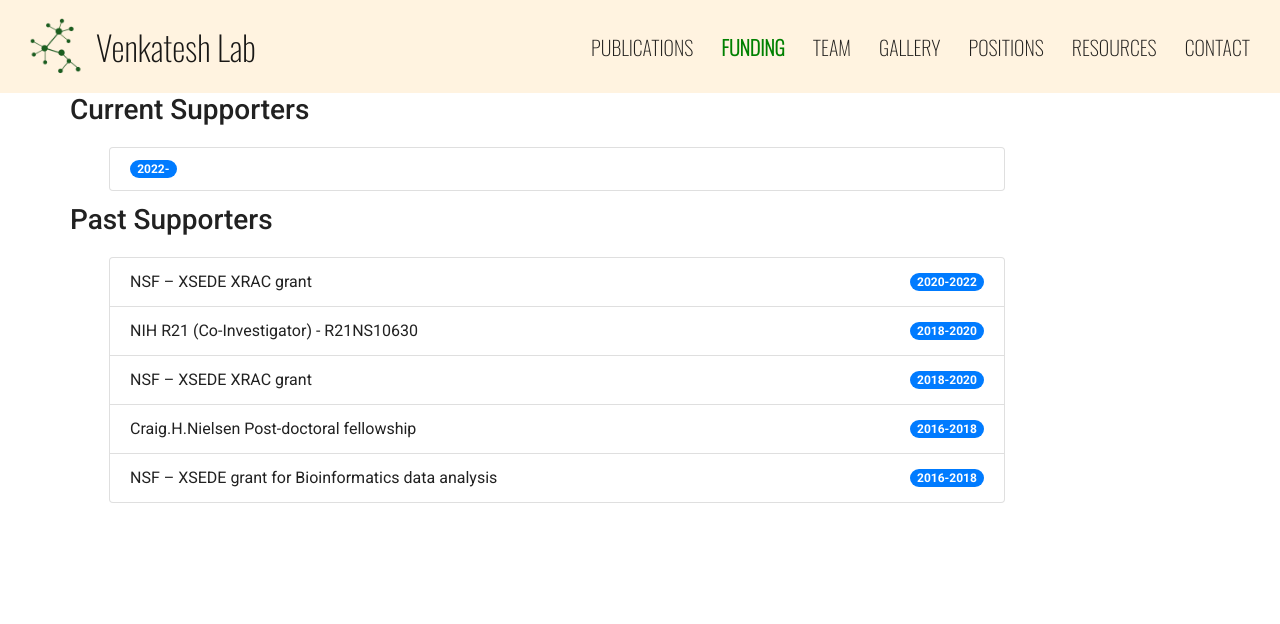
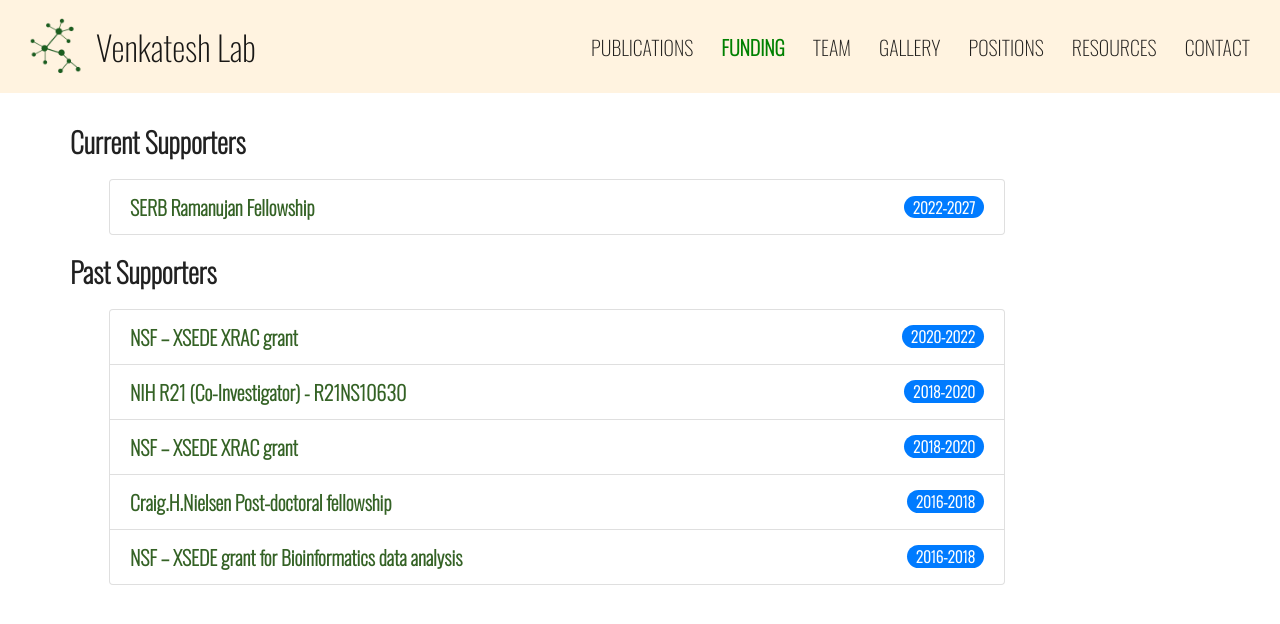
Before and after one commit to rdbcasillas/ishvenkatesh-lab, a Vue app: page /funding in a window 1280 px wide. Shown: the top 624 px of the page. Built offline with nearby package versions, Linux system fonts and the light colour scheme; what vue-particles would draw is missing.

Commit message:
better separation between team members, added twitter id in contacts and updated positions page

```diff
--- a/src/views/Contact.vue
+++ b/src/views/Contact.vue
@@ -13,7 +13,12 @@
             <ul class="list-group">
               <li class="list-group-item">Email: ishwariya@ccmb.res.in</li>
               <li class="list-group-item">Phone: 040-27192825</li>
-              <li class="list-group-item">Twitter: @Ishwariya13</li>
+              <li class="list-group-item">
+                Twitter:
+                <a target="_blank" href="https://twitter.com/Ishwariya13">
+                  @Ishwariya13</a
+                >
+              </li>
             </ul>
           </b-col>
         </b-col>
--- a/src/views/Funding.vue
+++ b/src/views/Funding.vue
@@ -1,7 +1,7 @@
 <template>
   <div>
     <b-container>
-      <b-row>
+      <b-row class="mt-5">
         <h3 class="text-center">Current Supporters</h3>
       </b-row>
       <b-row>
@@ -10,12 +10,13 @@
             <li
               class="list-group-item d-flex justify-content-between align-items-center"
             >
-              <span class="badge badge-primary badge-pill">2022-</span>
+              SERB Ramanujan Fellowship
+              <span class="badge badge-primary badge-pill">2022-2027</span>
             </li>
           </ul>
         </b-col>
       </b-row>
-      <b-row>
+      <b-row class="mt-5">
         <h3 class="text-center">Past Supporters</h3>
       </b-row>
       <b-row>
@@ -62,4 +63,15 @@
 export default {};
 </script>
 
-<style scoped></style>
+<style scoped>
+.list-group-item {
+  font-family: "Oswald", sans-serif !important;
+  font-size: 20px;
+  font-weight: bold;
+  color: #346225 !important;
+}
+h3 {
+  font-family: "Oswald", sans-serif !important;
+  font-weight: bold;
+}
+</style>
--- a/src/views/Positions.vue
+++ b/src/views/Positions.vue
@@ -102,7 +102,7 @@
           purpose so you can be matched accordingly.
         </p>
       </b-row>
-      <b-row>
+      <!-- <b-row>
         <h4>Guest workers-</h4>
         <p>
           This is an unpaid position that is generally suited for students
@@ -121,7 +121,7 @@
           our current Guest workers listed under the Team page to find out about
           their experience.
         </p>
-      </b-row>
+      </b-row> -->
     </b-container>
   </div>
 </template>
--- a/src/views/Team.vue
+++ b/src/views/Team.vue
@@ -4,8 +4,8 @@
       <b-row>
         <b-col> <h2>Team</h2></b-col>
       </b-row>
-      <b-row v-for="(person, index) in people" :key="index">
-        <b-col>
+      <b-row v-for="(person, index) in people" :key="index" class="mb-3 mt-3">
+        <b-col class="personbox">
           <h4>{{ person.name }} ({{ person.position }})</h4>
           <h6>{{ person.email }}</h6>
           <div class="d-flex">
@@ -18,7 +18,6 @@
           </div>
         </b-col>
       </b-row>
-      <hr />
     </b-container>
   </div>
 </template>
@@ -45,7 +44,7 @@ export default {
           position: "Senior Project Associate",
           image: "manoj",
           desc: "Manojkumar joined the lab as a Senior Project Associate in October 2022. He has an integrated M.Tech degree in  Bioinformatics from the Bharathidhasan University, Trichy. Following that, he completed his doctoral training  under the guidance of Dr. Bharanidharan at Aravind Medical Research Foundation (Under SASTRA Univeristy), Madurai. During his Ph.D, he has developed a tool that filters and prioritizes pathogenic variants specific to eye disease. He is the go-to person for all flavors of Bioinformatics analyses in the lab from NGS to single-cell genomics and everything in between. Outside of the lab his hobbies include Photography, Wildlife conservation, Travelling, and Gaming",
-          email: "",
+          email: "manojkumarbioinfo@gmail.com",
         },
         {
           name: "Yogesh Sahu",
@@ -109,4 +108,7 @@ span {
   color: #346225 !important;
   font-size: 19px;
 }
+.personbox {
+  border: 0.1px dotted gray;
+}
 </style>
```
